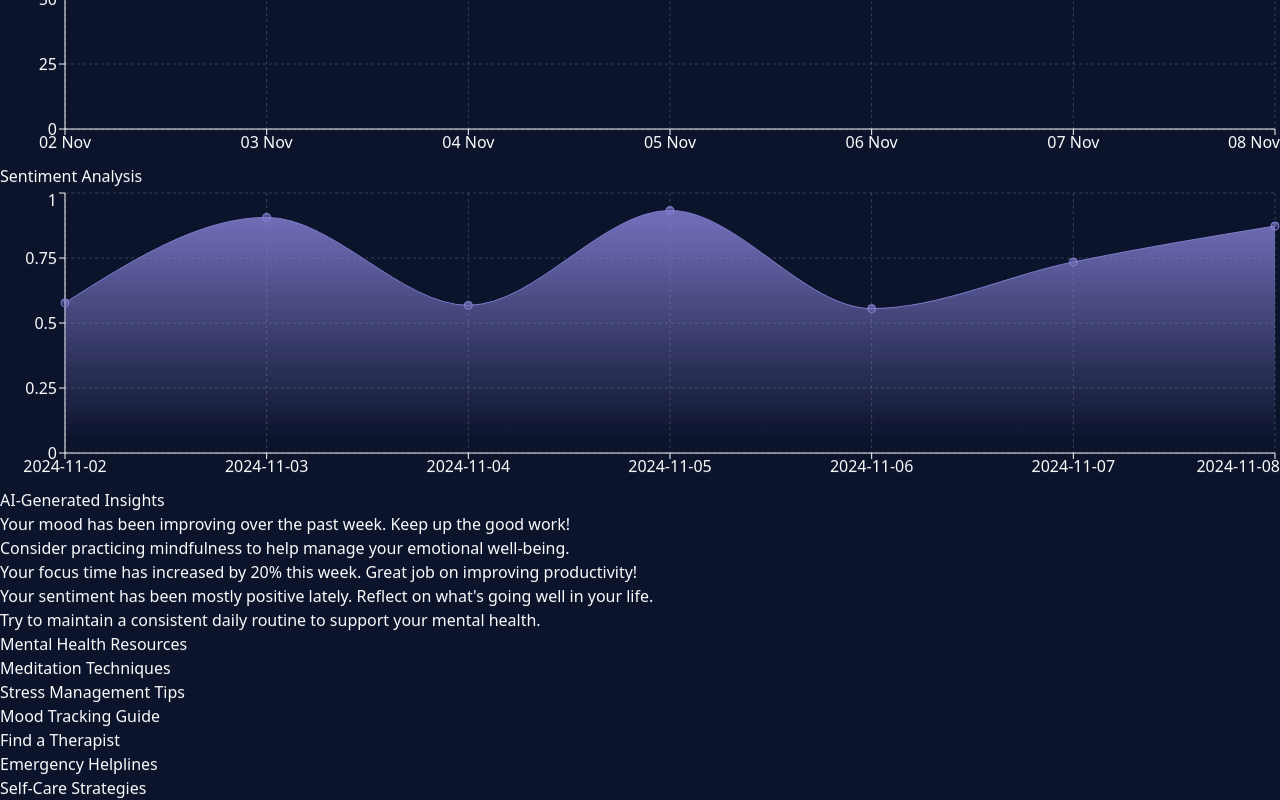
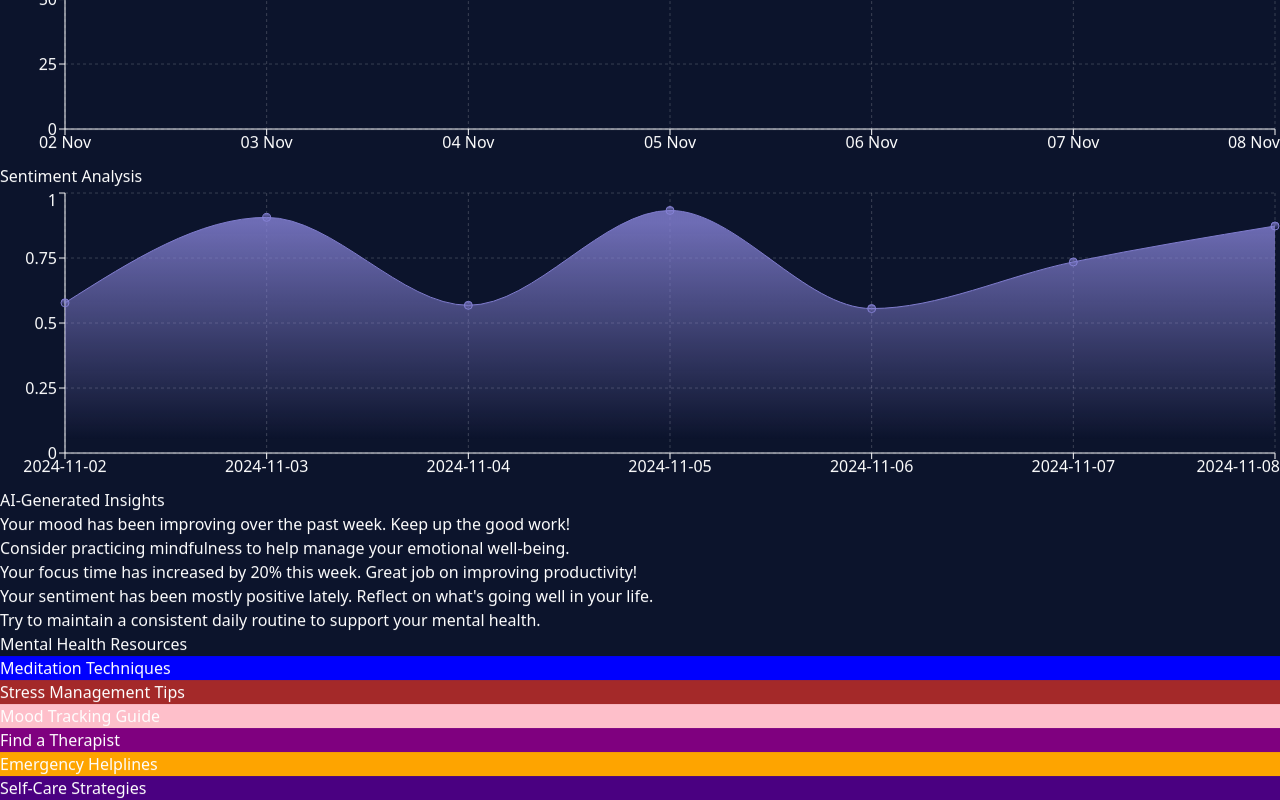
Before and after one commit to kartik1809/Zenith, a React (Vite) app: page /mentalhealth in a window 1280 px wide. Shown: the part 1782-2582 px from the top of the page. Built offline with nearby package versions, Linux system fonts and the light colour scheme.

Commit message:
Color Conflict

```diff
--- a/src/components/MentalHealth/MentalHealthResources.jsx
+++ b/src/components/MentalHealth/MentalHealthResources.jsx
@@ -31,15 +31,16 @@ const MentalHealthResources = () => {
       <ul className='grid grid-cols-1 md:grid-cols-2 lg:grid-cols-3 gap-4'>
         {[
           { text: 'Meditation Techniques', color: 'blue' },
-          { text: 'Stress Management Tips', color: 'green' },
-          { text: 'Mood Tracking Guide', color: 'yellow' },
+          { text: 'Stress Management Tips', color: 'brown' },
+          { text: 'Mood Tracking Guide', color: 'pink' },
           { text: 'Find a Therapist', color: 'purple' },
-          { text: 'Emergency Helplines', color: 'red' },
+          { text: 'Emergency Helplines', color: 'orange' },
           { text: 'Self-Care Strategies', color: 'indigo' },
         ].map((item, index) => (
           <motion.li
             key={index}
-            className={`cursor-pointer block p-3 bg-${item.color}-600 bg-opacity-50 rounded-lg hover:bg-opacity-80 transition-colors`}
+            className={`cursor-pointer block p-3 bg-opacity-50 rounded-lg hover:bg-opacity-80 transition-colors`}
+            style={{ backgroundColor: `${item.color}` }}
             variants={itemVariants}
             whileHover={{ scale: 1.05 }}
             whileTap={{ scale: 0.95 }}
```
